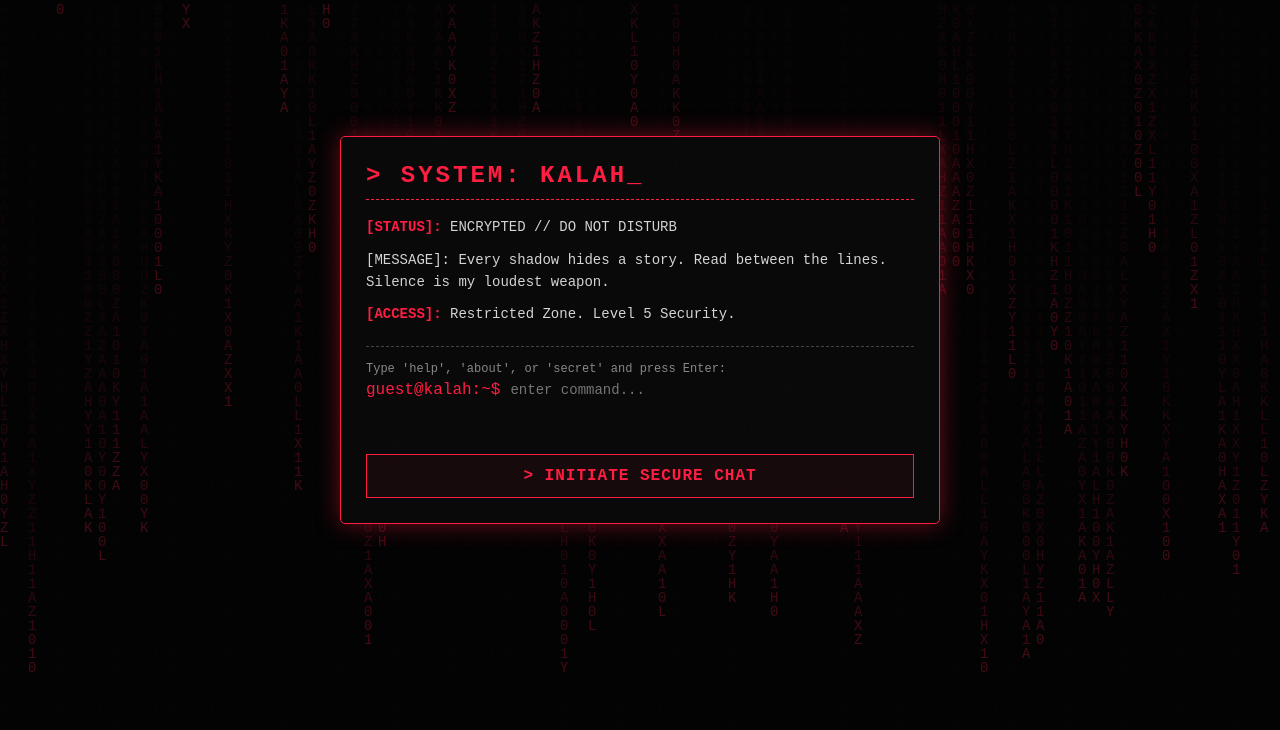
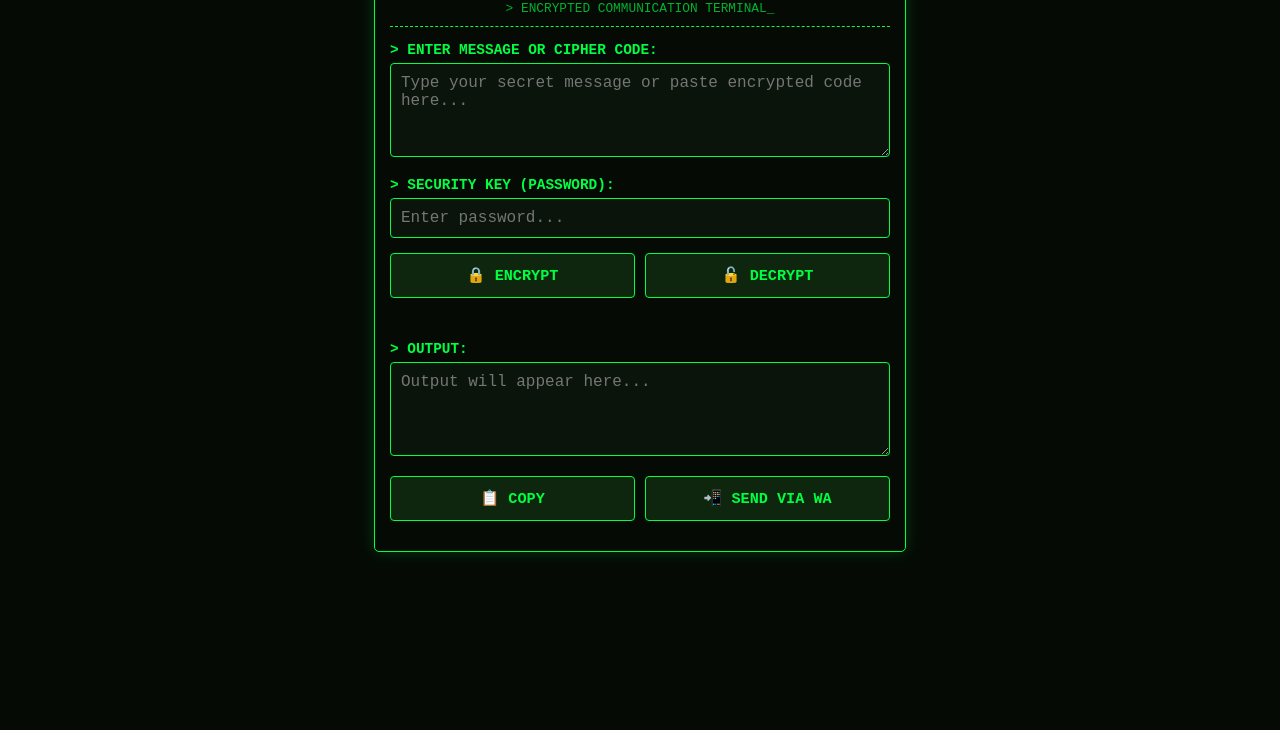
Before and after one commit to kalahnvrdie-cmd/kalahnvrdie-cmd.github.io, a plain HTML site: page index.html in a window 1280 px wide. Shown: the part 70-800 px from the top of the page. Drawn offline with Linux system fonts and the light colour scheme.

Commit message:
Update index.html

```diff
--- a/index.html
+++ b/index.html
@@ -3,186 +3,196 @@
 <head>
     <meta charset="UTF-8">
     <meta name="viewport" content="width=device-width, initial-scale=1.0">
-    <title>KALAH // ENCRYPTED</title>
+    <title>Secret Message @ kalah</title>
     <style>
-        * { box-sizing: border-box; }
         body {
-            background-color: #050505;
-            color: #ff1e42;
+            background-color: #050a05;
+            color: #00ff41;
             font-family: 'Courier New', Courier, monospace;
             margin: 0;
             padding: 15px;
             display: flex;
             justify-content: center;
-            align-items: center;
-            min-height: 100vh;
-            overflow-x: hidden;
         }
-        canvas {
-            position: fixed;
-            top: 0;
-            left: 0;
-            z-index: -1;
-            opacity: 0.25;
-        }
-        .terminal {
+        .container {
             width: 100%;
-            max-width: 600px;
-            border: 1px solid #ff1e42;
-            padding: 25px;
-            box-shadow: 0 0 25px rgba(255, 30, 66, 0.4);
-            background-color: rgba(10, 10, 10, 0.92);
+            max-width: 500px;
+            border: 1px solid #00ff41;
+            padding: 15px;
+            box-shadow: 0 0 15px rgba(0, 255, 65, 0.2);
             border-radius: 5px;
         }
-        h1 {
-            font-size: 24px;
-            letter-spacing: 3px;
-            border-bottom: 1px dashed #ff1e42;
+        h2 {
+            text-align: center;
+            margin-top: 0;
+            font-size: 1.3em;
+            text-shadow: 0 0 8px #00ff41;
+        }
+        .subtitle {
+            text-align: center;
+            font-size: 0.8em;
+            color: #00b32d;
+            border-bottom: 1px dashed #00ff41;
             padding-bottom: 10px;
-            margin-top: 0;
-            animation: glitch 2.5s infinite;
+            margin-bottom: 15px;
         }
-        @keyframes glitch {
-            0%, 90%, 100% { transform: translate(0); text-shadow: none; }
-            92% { transform: translate(-2px, 1px); text-shadow: 2px 0 #00ffea; }
-            94% { transform: translate(2px, -1px); text-shadow: -2px 0 #ff1e42; }
-            96% { transform: translate(-1px, 2px); }
-        }
-        p {
-            color: #d4d4d4;
-            line-height: 1.6;
-            font-size: 14px;
-            margin: 10px 0;
-        }
-        .highlight {
-            color: #ff1e42;
+        label {
+            display: block;
+            margin-bottom: 5px;
+            font-size: 0.9em;
             font-weight: bold;
         }
-        .cmd-box {
-            margin-top: 20px;
-            border-top: 1px dashed #444;
-            padding-top: 15px;
-        }
-        .cmd-input-line {
-            display: flex;
-            align-items: center;
-            color: #ff1e42;
-        }
-        input {
-            background: transparent;
-            border: none;
-            color: #ffffff;
-            font-family: 'Courier New', Courier, monospace;
-            font-size: 14px;
+        textarea, input {
             width: 100%;
-            margin-left: 8px;
+            background-color: #0a140a;
+            color: #00ff41;
+            border: 1px solid #00ff41;
+            padding: 10px;
+            box-sizing: border-box;
+            font-family: inherit;
+            font-size: 1em;
+            border-radius: 4px;
+            margin-bottom: 15px;
             outline: none;
         }
-        #cmd-output {
-            color: #00ff88;
-            font-size: 13px;
-            margin-top: 10px;
-            min-height: 20px;
+        textarea:focus, input:focus {
+            box-shadow: 0 0 8px #00ff41;
         }
-        .btn {
-            display: block;
+        .btn-group {
+            display: flex;
+            gap: 10px;
+            margin-bottom: 15px;
+        }
+        button {
+            flex: 1;
+            background-color: #0d260d;
+            color: #00ff41;
+            border: 1px solid #00ff41;
+            padding: 12px;
+            font-family: inherit;
+            font-weight: bold;
+            font-size: 0.95em;
+            cursor: pointer;
+            border-radius: 4px;
+            transition: 0.2s;
+        }
+        button:active {
+            background-color: #00ff41;
+            color: #050a05;
+        }
+        #status {
             text-align: center;
-            margin-top: 25px;
-            padding: 12px 20px;
-            border: 1px solid #ff1e42;
-            color: #ff1e42;
-            text-decoration: none;
-            font-weight: bold;
-            letter-spacing: 1px;
-            transition: 0.3s;
-            background: rgba(255, 30, 66, 0.05);
-        }
-        .btn:hover {
-            background-color: #ff1e42;
-            color: #050505;
-            box-shadow: 0 0 15px #ff1e42;
+            font-size: 0.85em;
+            color: #ffff00;
+            margin-bottom: 10px;
+            min-height: 18px;
         }
     </style>
 </head>
 <body>
-    <canvas id="matrix"></canvas>
-    <div class="terminal">
-        <h1>> SYSTEM: KALAH_</h1>
-        <p><span class="highlight">[STATUS]:</span> ENCRYPTED // DO NOT DISTURB</p>
-        <p id="typing-text"></p>
-        <p><span class="highlight">[ACCESS]:</span> Restricted Zone. Level 5 Security.</p>
 
-        <div class="cmd-box">
-            <div style="font-size: 12px; color: #888; margin-bottom: 5px;">Type 'help', 'about', or 'secret' and press Enter:</div>
-            <div class="cmd-input-line">
-                <span>guest@kalah:~$</span>
-                <input type="text" id="cmd-input" placeholder="enter command..." autocomplete="off">
-            </div>
-            <div id="cmd-output"></div>
-        </div>
+<div class="container">
+    <h2>[ Secret Message @ kalah ]</h2>
+    <div class="subtitle">&gt; ENCRYPTED COMMUNICATION TERMINAL_</div>
 
-        <a href="https://whatsapp.com." class="btn">> INITIATE SECURE CHAT</a>
+    <label>&gt; ENTER MESSAGE OR CIPHER CODE:</label>
+    <textarea id="inputText" rows="4" placeholder="Type your secret message or paste encrypted code here..."></textarea>
+
+    <label>&gt; SECURITY KEY (PASSWORD):</label>
+    <input type="password" id="secretKey" placeholder="Enter password...">
+
+    <div class="btn-group">
+        <button onclick="processData('encrypt')">🔒 ENCRYPT</button>
+        <button onclick="processData('decrypt')">🔓 DECRYPT</button>
     </div>
 
-    <script>
-        // Typing Animation
-        const text = "[MESSAGE]: Every shadow hides a story. Read between the lines. Silence is my loudest weapon.";
-        let idx = 0;
-        function typeWriter() {
-            if (idx < text.length) {
-                document.getElementById("typing-text").innerHTML += text.charAt(idx);
-                idx++;
-                setTimeout(typeWriter, 35);
+    <div id="status"></div>
+
+    <label>&gt; OUTPUT:</label>
+    <textarea id="outputText" rows="4" readonly placeholder="Output will appear here..."></textarea>
+
+    <div class="btn-group">
+        <button onclick="copyOutput()">📋 COPY</button>
+        <button onclick="sendWhatsApp()">📲 SEND VIA WA</button>
+    </div>
+</div>
+
+<script>
+    function showStatus(msg, isError = false) {
+        const statusEl = document.getElementById('status');
+        statusEl.style.color = isError ? '#ff3333' : '#00ff41';
+        statusEl.innerText = msg;
+        setTimeout(() => { statusEl.innerText = ''; }, 3000);
+    }
+
+    function xorCipher(text, key) {
+        let result = '';
+        for (let i = 0; i < text.length; i++) {
+            result += String.fromCharCode(text.charCodeAt(i) ^ key.charCodeAt(i % key.length));
+        }
+        return result;
+    }
+
+    function processData(mode) {
+        const text = document.getElementById('inputText').value.trim();
+        const key = document.getElementById('secretKey').value;
+        const outputEl = document.getElementById('outputText');
+
+        if (!text) {
+            showStatus('! Please enter a message or code first', true);
+            return;
+        }
+        if (!key) {
+            showStatus('! Please enter a Security Key', true);
+            return;
+        }
+
+        try {
+            if (mode === 'encrypt') {
+                const utf8Bytes = encodeURIComponent(text);
+                const xored = xorCipher(utf8Bytes, key);
+                const encoded = btoa(xored);
+                outputEl.value = encoded;
+                showStatus('✓ Message Encrypted Successfully!');
+            } else {
+                const decodedBase64 = atob(text);
+                const unxored = xorCipher(decodedBase64, key);
+                const originalText = decodeURIComponent(unxored);
+                outputEl.value = originalText;
+                showStatus('✓ Message Decrypted Successfully!');
             }
+        } catch (e) {
+            showStatus('! Error: Wrong password or invalid code', true);
+            outputEl.value = '';
         }
-        window.onload = typeWriter;
+    }
 
-        // Interactive Terminal Commands
-        const input = document.getElementById("cmd-input");
-        const output = document.getElementById("cmd-output");
-        input.addEventListener("keydown", function(e) {
-            if (e.key === "Enter") {
-                const val = input.value.trim().toLowerCase();
-                if (val === "help") {
-                    output.innerHTML = "> Available commands: [about] [secret] [clear]";
-                } else if (val === "about") {
-                    output.innerHTML = "> KALAH: Observer of shadows. Architect of silence.";
-                } else if (val === "secret") {
-                    output.innerHTML = "> ACCESS GRANTED: Look closer into the dark. Not everything is as it seems.";
-                } else if (val === "clear") {
-                    output.innerHTML = "";
-                } else {
-                    output.innerHTML = "> Error: Command '" + val + "' not recognized. Type 'help'.";
-                }
-                input.value = "";
-            }
+    function copyOutput() {
+        const outputEl = document.getElementById('outputText');
+        if (!outputEl.value) {
+            showStatus('! Nothing to copy', true);
+            return;
+        }
+        outputEl.select();
+        outputEl.setSelectionRange(0, 99999);
+        navigator.clipboard.writeText(outputEl.value).then(() => {
+            showStatus('✓ Copied to Clipboard!');
+        }).catch(() => {
+            document.execCommand('copy');
+            showStatus('✓ Copied!');
         });
+    }
 
-        // Matrix Rain Effect
-        const canvas = document.getElementById("matrix");
-        const ctx = canvas.getContext("2d");
-        canvas.height = window.innerHeight;
-        canvas.width = window.innerWidth;
-        const letters = "KALAH010101XYZ";
-        const fontSize = 14;
-        const columns = canvas.width / fontSize;
-        const drops = Array(Math.floor(columns)).fill(1);
+    function sendWhatsApp() {
+        const out = document.getElementById('outputText').value;
+        if (!out) {
+            showStatus('! Encrypt a message first before sending', true);
+            return;
+        }
+        const message = encodeURIComponent(out);
+        window.open('https://whatsapp.com' + message, '_blank');
+    }
+</script>
 
-        function drawMatrix() {
-            ctx.fillStyle = "rgba(5, 5, 5, 0.08)";
-            ctx.fillRect(0, 0, canvas.width, canvas.height);
-            ctx.fillStyle = "#ff1e42";
-            ctx.font = fontSize + "px monospace";
-            for (let i = 0; i < drops.length; i++) {
-                const text = letters.charAt(Math.floor(Math.random() * letters.length));
-                ctx.fillText(text, i * fontSize, drops[i] * fontSize);
-                if (drops[i] * fontSize > canvas.height && Math.random() > 0.975) {
-                    drops[i] = 0;
-                }
-                drops[i]++;
-            }
-        }
-        setInterval(drawMatrix, 45);
-    </script>
 </body>
 </html>
```
